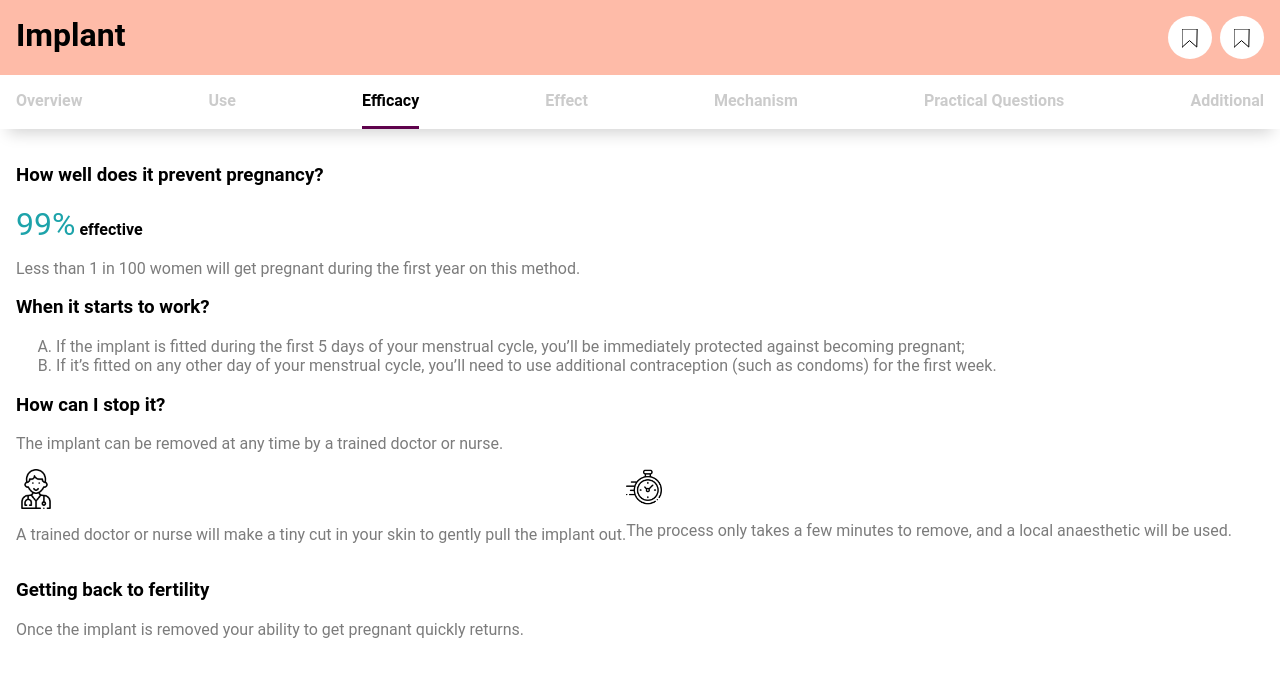
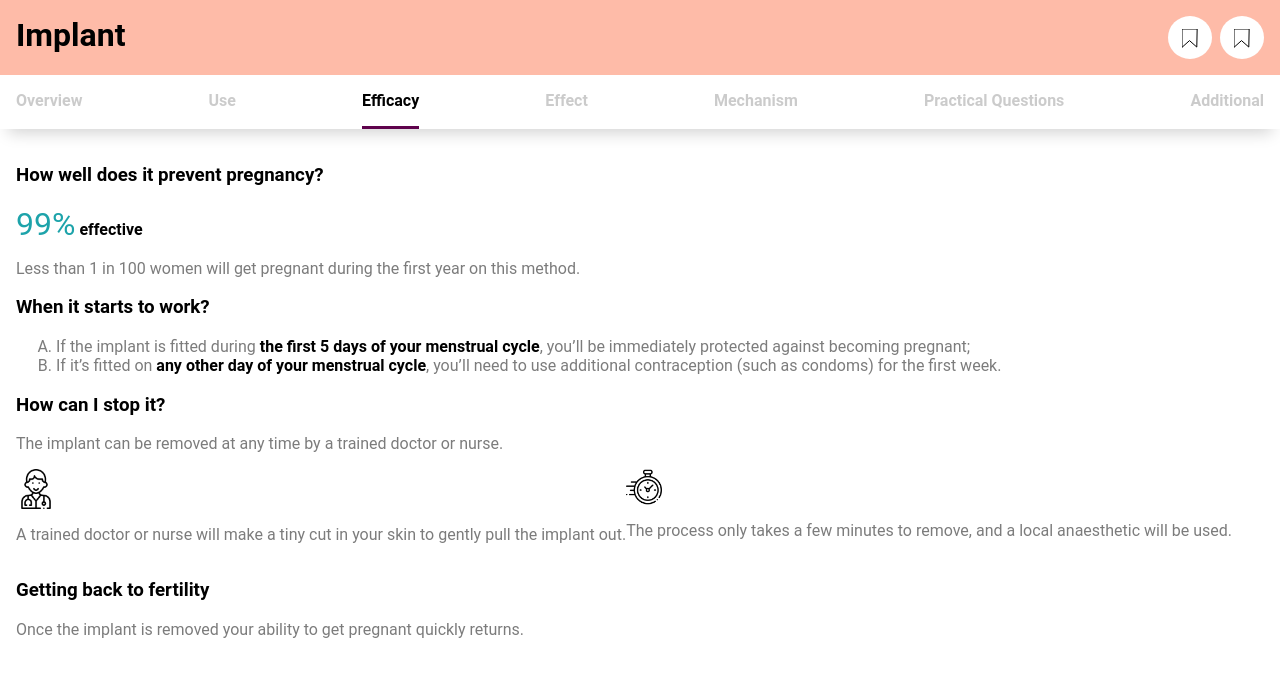
Before and after one commit to sandboxnu/knowyouroptions, a Next.js app in the folder frontend/: page /implant in a window 1280 px wide. Both pictures are taken after a click on the element "Efficacy". Shown: the top 676 px of the page. Built offline with nearby package versions, Linux system fonts and the light colour scheme; a web font is replaced by a local one.

Commit message:
Abstract highlight and implement in Efficacy.

```diff
--- a/frontend/pages/implant.tsx
+++ b/frontend/pages/implant.tsx
@@ -63,9 +63,17 @@ const Implant = (): ReactElement => {
     [<SvgDoctor/>, 'A trained doctor or nurse will make a tiny cut in your skin to gently pull the implant out.'],
     [<SvgTime/>, 'The process only takes a few minutes to remove, and a local anaesthetic will be used.']
   ];
-  const whenItStartsToWorkInfos = [
-    'If the implant is fitted during the first 5 days of your menstrual cycle, you’ll be immediately protected against becoming pregnant;',
-    'If it’s fitted on any other day of your menstrual cycle, you’ll need to use additional contraception (such as condoms) for the first week.'
+  const whenItStartsToWorkInfos: Array<string[]> = [
+    [
+      'If the implant is fitted during ',
+      'the first 5 days of your menstrual cycle',
+      ', you’ll be immediately protected against becoming pregnant;'
+    ],
+    [
+      'If it’s fitted on ',
+      'any other day of your menstrual cycle',
+      ', you’ll need to use additional contraception (such as condoms) for the first week.'
+    ]
   ];
 
   const efficacyProps: EfficacyProps = {
--- a/frontend/templates/contraceptives/tabs/Effect.tsx
+++ b/frontend/templates/contraceptives/tabs/Effect.tsx
@@ -9,8 +9,6 @@ const Container = styled(Column)`
   text-align: center;
   width: 30%;
 `;
-
-const IconContainer = styled.div``;
 
 const Label = styled(Description)`
   margin-left: 1rem;
@@ -52,9 +50,9 @@ const Effect = ({
           const [icon, label] = infos;
           return (
             <Row key={label}>
-              <IconContainer>
+              <div>
                 {icon}
-              </IconContainer>
+              </div>
               <Label>{label}</Label>
             </Row>
           );
--- a/frontend/templates/contraceptives/tabs/Efficacy.tsx
+++ b/frontend/templates/contraceptives/tabs/Efficacy.tsx
@@ -1,15 +1,26 @@
 import { ReactElement } from 'react';
-import {CategoryValue, Column, Description, Row} from './StyledComponents';
+import {
+  CategoryValue,
+  Column,
+  Description,
+  HighlightDescription,
+  Row
+} from './StyledComponents';
 import styled from 'styled-components';
 
 // Styles
+
+const AlphaList = styled.ol`
+  color: #7c7c7c;
+`;
 
 const CategoryValueStyled = styled(CategoryValue)`
   font-size: 1rem;
 `;
 
-const AlphaList = styled.ol`
-  color: #7c7c7c;
+const HighlightedDescription = styled(HighlightDescription)`
+  color: black;
+  font-weight: bold;
 `;
 
 // Components
@@ -36,7 +47,7 @@ export declare interface EfficacyProps {
   howToStopDesc: string,
   pregnancyPreventionRate: number,
   stopInfos: [ReactElement, string][],
-  whenItStartsToWorkInfos: Array<string>,
+  whenItStartsToWorkInfos: Array<string[]>,
 };
 
 const Efficacy = ({
@@ -53,7 +64,10 @@ const Efficacy = ({
       <Description>Less than {100 - pregnancyPreventionRate} in 100 women will get pregnant during the first year on this method.</Description>
       <h3>When it starts to work?</h3>
       <AlphaList type="A">
-        {whenItStartsToWorkInfos.map((desc) => <li key={desc}>{desc}</li>)}
+        {whenItStartsToWorkInfos.map((desc, index) =>
+          <li key={index}>
+            <HighlightedDescription description={desc} />
+          </li>)}
       </AlphaList>
 
       <h3>How can I stop it?</h3>
--- a/frontend/templates/contraceptives/tabs/Mechanism.tsx
+++ b/frontend/templates/contraceptives/tabs/Mechanism.tsx
@@ -3,6 +3,7 @@ import styled from 'styled-components';
 import {
   Description,
   DescriptionBold,
+  HighlightDescription,
   List,
   ListItem,
   Subtitle,
@@ -40,13 +41,7 @@ const Mechanism = ({
       <Description>{mechanism}</Description>
       <Subtitle>Health Risk</Subtitle>
       <Description>
-        {healthRisk.map((phrase: string, index: number) => {
-          return index % 2 === 0 ? (
-            phrase
-          ) : (
-            <HighlightedSymptoms key={phrase}>{phrase}</HighlightedSymptoms>
-          );
-        })}
+        <HighlightDescription description={healthRisk}/>
       </Description>
       <Subtitle>Who can't use?</Subtitle>
       <DescriptionBold>Medical history / illness</DescriptionBold>
--- a/frontend/templates/contraceptives/tabs/StyledComponents/index.tsx
+++ b/frontend/templates/contraceptives/tabs/StyledComponents/index.tsx
@@ -1,5 +1,5 @@
 import styled from 'styled-components';
-import { ReactElement } from 'react';
+import React, { ReactElement } from 'react';
 
 const CategoryValueNumber = styled.span`
   color: #1DA3AA;
@@ -49,6 +49,31 @@ const DescriptionBold = styled(Description)`
   font-weight: bold;
 `;
 
+const Highlight = styled.span`
+  color: #1da3aa;
+  margin: 0rem;
+`;
+
+const HighlightDescription = ({
+  className,
+  description,
+}: {
+  className?: string,
+  description: string[],
+}) => {
+  return (
+    <>
+      {description.map((phrase: string, index: number) => {
+        return index % 2 === 0 ? (
+          phrase
+        ) : (
+          <Highlight className={className} key={phrase}>{phrase}</Highlight>
+        );
+      })}
+    </>
+  );
+};
+
 const List = styled.ul`
   padding-left: 1.25rem;
 
@@ -75,6 +100,8 @@ export {
   Column,
   Description,
   DescriptionBold,
+  Highlight,
+  HighlightDescription,
   List,
   ListItem,
   Row,
```
Also changed, not shown: 1 other file (tests, documents, lock files or other folders).
